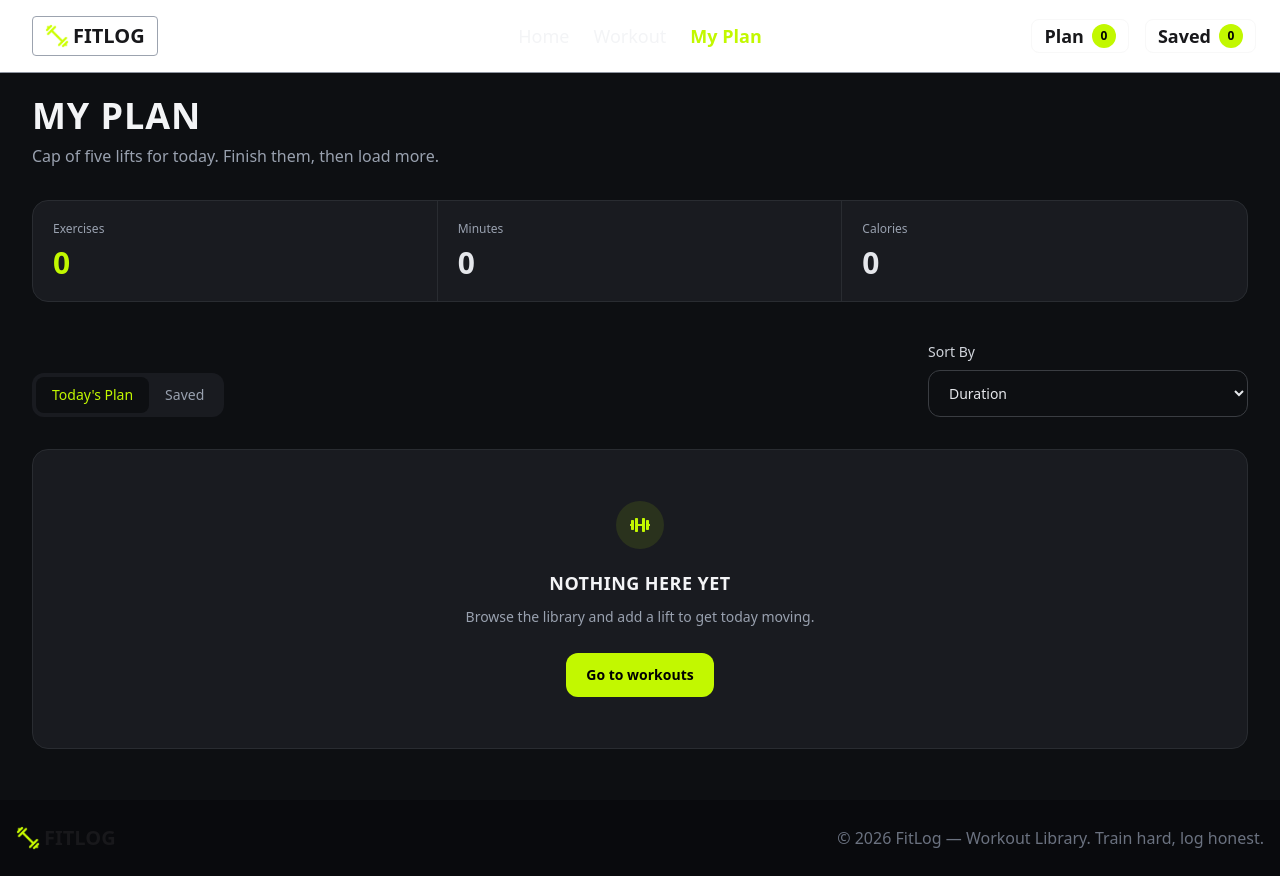
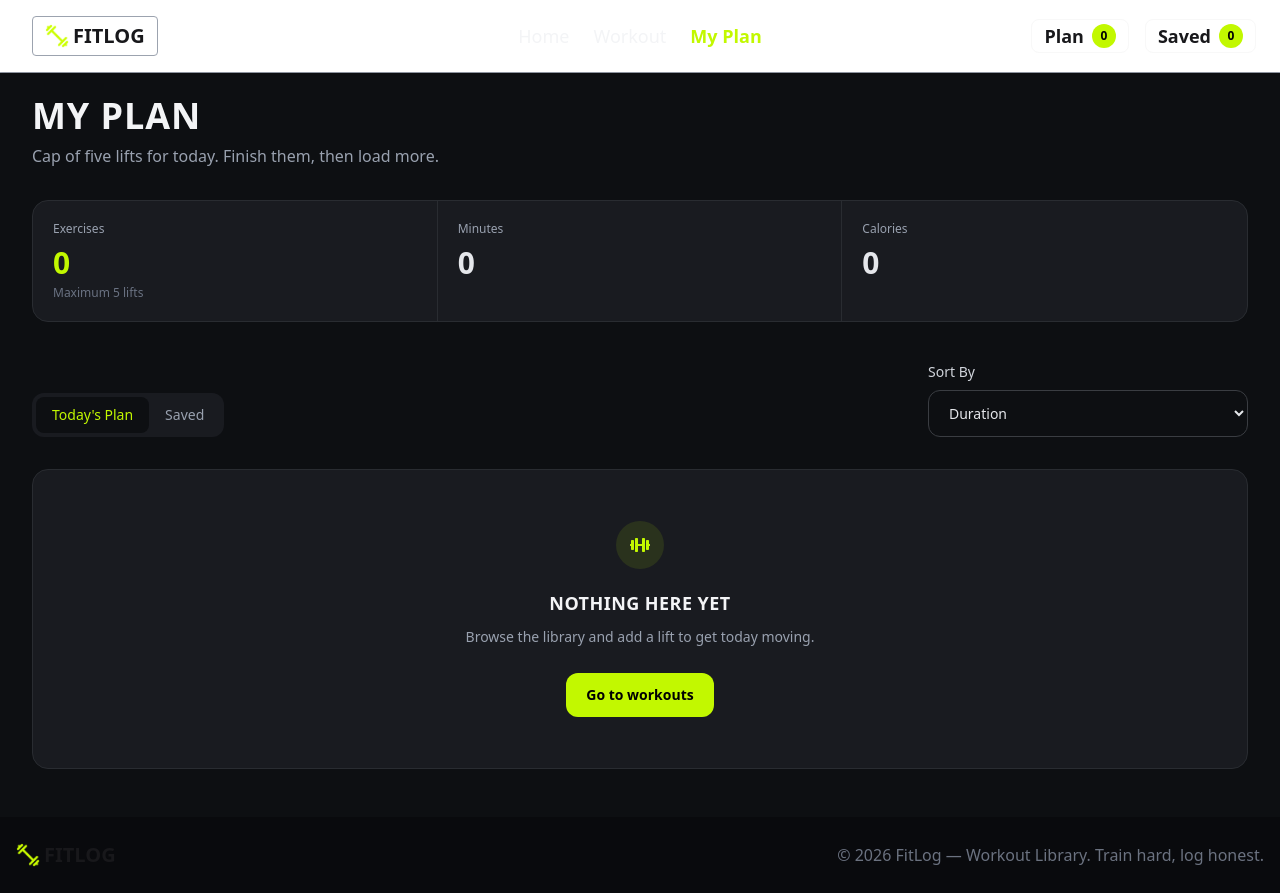
Before and after one commit to shoayebmizi00/workout-library, a Next.js app: page /pages/myplan in a window 1280 px wide. Built offline with nearby package versions, Linux system fonts and the light colour scheme.

Commit message:
Final Commit

```diff
--- a/src/app/pages/myplan/page.tsx
+++ b/src/app/pages/myplan/page.tsx
@@ -29,9 +29,11 @@
     if (sortBy === "calories") {
       return Number(b.caloriesBurned) - Number(a.caloriesBurned);
     }
+
     if (sortBy === "rating") {
       return Number(b.rating) - Number(a.rating);
     }
+
     return Number(b.duration) - Number(a.duration);
   });
 
@@ -45,12 +47,14 @@
     0,
   );
 
+  // Mark workout as done
   const handleMarkAsDone = (workoutId: number) => {
     context.setTodaysPlan((current) =>
       current.filter(({ id }) => id !== workoutId),
     );
   };
 
+  // Remove workout from saved
   const handleRemoveSaved = (workoutId: number) => {
     context.setSavedWorkouts((current) =>
       current.filter(({ id }) => id !== workoutId),
@@ -81,6 +85,11 @@
               <p className="mt-2 text-3xl font-bold text-[#C2F800]">
                 {visibleWorkouts.length}
               </p>
+
+              {/* Show limit */}
+              {activeTab === "today" && (
+                <p className="mt-1 text-xs text-gray-500">Maximum 5 lifts</p>
+              )}
             </div>
 
             {/* Minutes */}
@@ -126,7 +135,9 @@
               className="w-full rounded-xl border border-[#3A3D42] bg-[#0D0F12] px-4 py-3 text-sm text-gray-200 outline-none transition focus:border-[#C2F800]"
             >
               <option value="duration">Duration</option>
+
               <option value="calories">Calories</option>
+
               <option value="rating">Rating</option>
             </select>
           </div>
@@ -178,7 +189,6 @@
                   className="
                     h-48 w-full shrink-0
                     overflow-hidden rounded-xl
-
                     sm:h-24 sm:w-36
                   "
                 >
@@ -217,6 +227,7 @@
 
                     <span className="flex items-center gap-1.5 text-gray-300">
                       <FaStar className="text-[#C2F800]" />
+
                       {workout.rating}
                     </span>
                   </div>
@@ -264,6 +275,7 @@
                       "
                     >
                       <span className="text-sm">✓</span>
+
                       <span>Mark as Done</span>
                     </button>
                   )}
```
